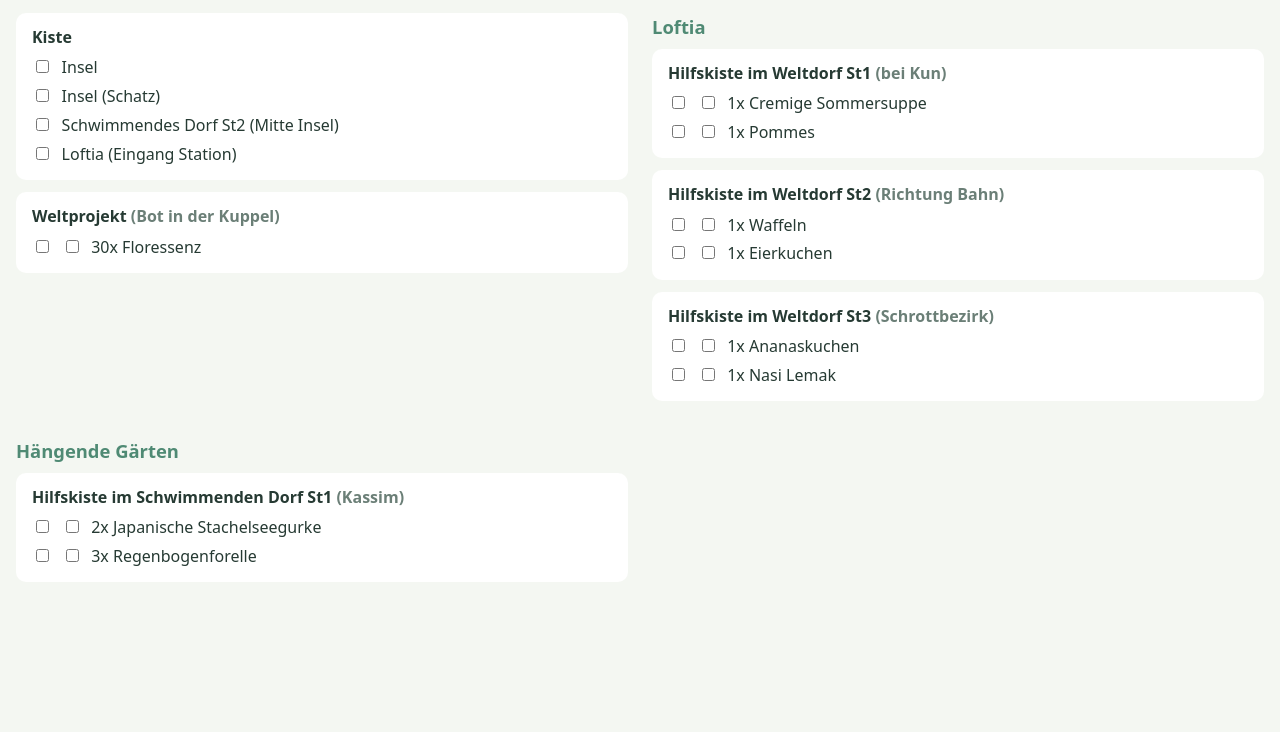
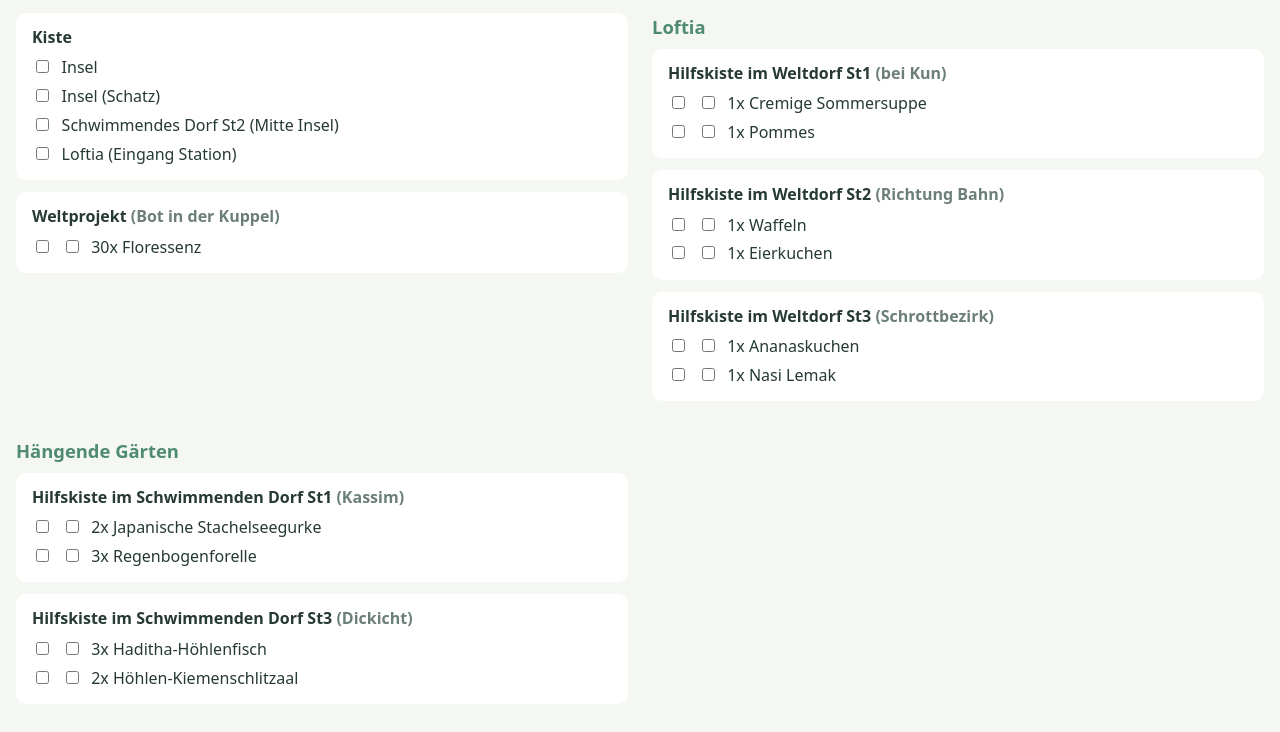
Before and after one commit to NoX209/Loftia_Dailies, a plain HTML site: page 2026/11/20/index.html in a window 1280 px wide. Shown: the part 81-813 px from the top of the page. Drawn offline with Linux system fonts and the light colour scheme.

Commit message:
Update 2026-11-20
Tägliche Aufgaben 20.11.2026
Kiste:
- Insel
- Insel (Schatz)
- Schwimmendes Dorf St2 (Mitte Insel)
- Loftia (Eingang Station)
Weltprojekt (Bot in der Kuppel)
- 30x Floressenz

Loftia
------
Hilfskiste im Weltdorf St1 (bei Kun)
- 1x Cremige Sommersuppe
- 1x Pommes
Hilfskiste im Weltdorf St2 (Richtung Bahn)
- 1x Waffeln
- 1x Eierkuchen
Hilfskiste im Weltdorf St3 (Schrottbezirk)
- 1x Ananaskuchen
- 1x Nasi Lemak

Hängende Gärten
---------------
Hilfskiste im Schwimmenden Dorf St1 (Kassim)
- 2x Japanische Stachelseegurke
- 3x Regenbogenforelle
Hilfskiste im Schwimmenden Dorf St3 (Dickicht)
- 3x Haditha-Höhlenfisch
- 2x Höhlen-Kiemenschlitzaal

```diff
--- a/2026/11/20/index.html
+++ b/2026/11/20/index.html
@@ -115,6 +115,22 @@
     </ul>
   </section>
 
+    <section class="area">
+    <h3>Hilfskiste im Schwimmenden Dorf St3 <span class="hint">(Dickicht)</span></h3>
+    <ul>
+<li class="item">
+  <input type="checkbox" class="made" data-key="schwimmendes-dorf-st3/Haditha-Höhlenfisch/made" title="hergestellt / habe ich" aria-label="hergestellt / habe ich">
+  <input type="checkbox" class="delivered" data-key="schwimmendes-dorf-st3/Haditha-Höhlenfisch/delivered" title="abgegeben" aria-label="abgegeben">
+  <span>3x Haditha-Höhlenfisch</span>
+</li>
+<li class="item">
+  <input type="checkbox" class="made" data-key="schwimmendes-dorf-st3/Höhlen-Kiemenschlitzaal/made" title="hergestellt / habe ich" aria-label="hergestellt / habe ich">
+  <input type="checkbox" class="delivered" data-key="schwimmendes-dorf-st3/Höhlen-Kiemenschlitzaal/delivered" title="abgegeben" aria-label="abgegeben">
+  <span>2x Höhlen-Kiemenschlitzaal</span>
+</li>
+    </ul>
+  </section>
+
   </div>
   </div>
 </main>
```
Also changed, not shown: index.html (+16 -0 lines).
